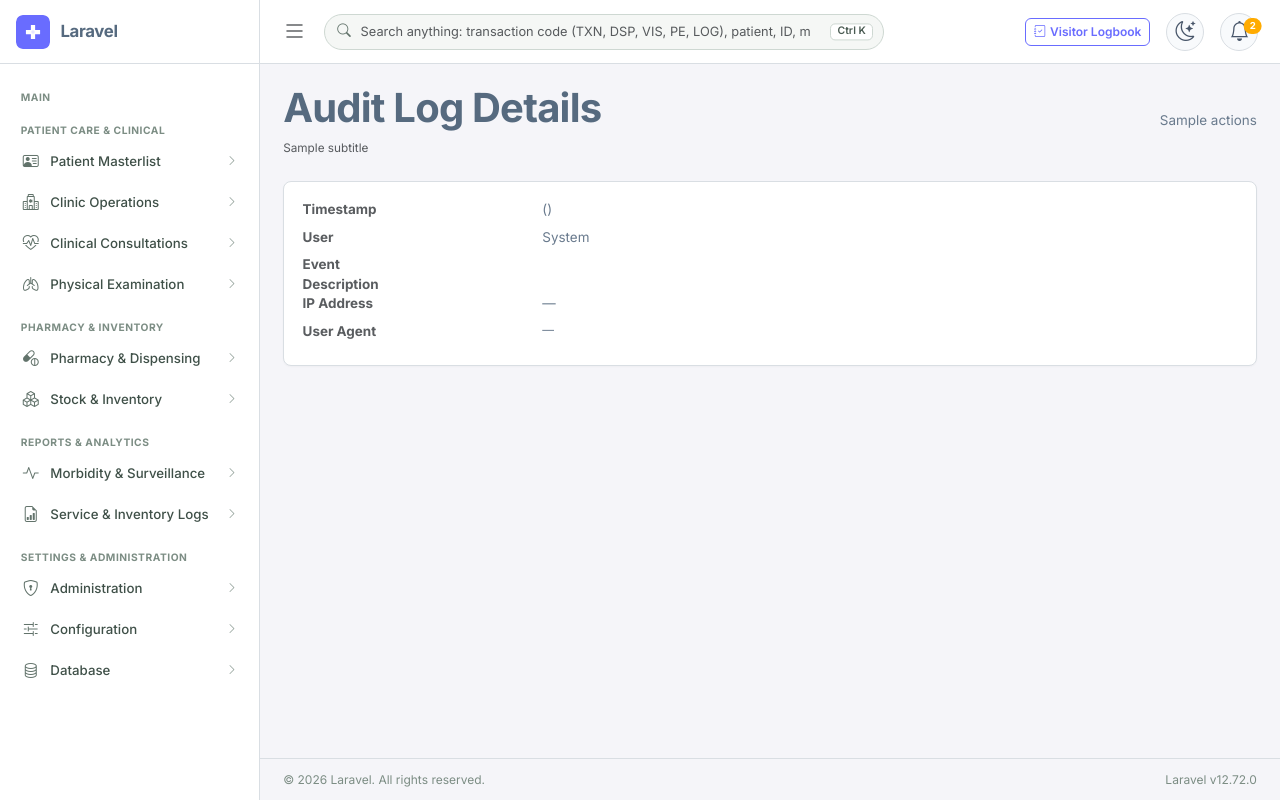
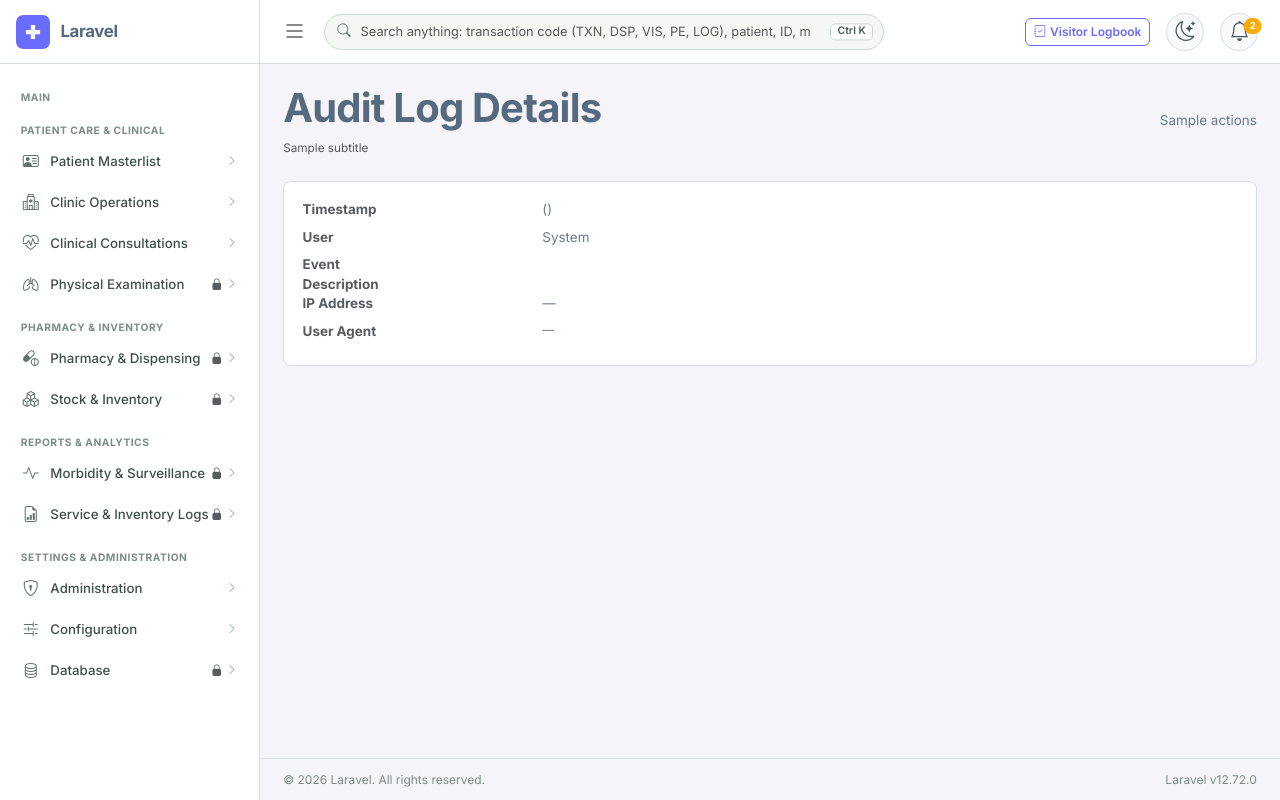
Before and after one commit to antoniojrpiloton-web/clinic-management, a Laravel app: template resources/views/audit-logs/show.blade.php in a window 1280 px wide. Run offline with Laravel 12, Linux system fonts and the light colour scheme; data comes from the database, SQL or seed files in the repository; the template is opened without the code that fills it: most values are stand-ins (such as "Sample title", 1, 10 or a date in 2020); style sheets or scripts are compiled from the project's sources; parts of the project's set-up code (start-up, migrations or seed data) failed here and were passed over; some libraries are stand-ins or nearby versions.

Commit message:
style: replace phase and sprint text badges with clean lock icons in sidebar

```diff
--- a/resources/views/components/sidebar.blade.php
+++ b/resources/views/components/sidebar.blade.php
@@ -170,6 +170,7 @@
             </ul>
         </div>
 
+        {{-- Physical Examination (Under Development) --}}
         <button
             type="button"
             @class(['nav-dropdown-toggle', 'active' => $peActive])
@@ -181,23 +182,29 @@
                 <i class="bi bi-lungs menu-icon"></i>
                 <span>Physical Examination</span>
             </div>
+            <div class="d-flex align-items-center gap-1">
+                <i class="bi bi-lock-fill text-muted" style="font-size: 0.72rem;" title="Under Development"></i>
                 <i class="bi bi-chevron-right menu-chevron"></i>
+            </div>
         </button>
         <div @class(['collapse', 'show' => $peActive]) id="submenu-pe">
             <ul class="sidebar-submenu">
                 <li>
-                    <a href="{{ route('physical-exam-schedules.index') }}" @class(['submenu-link', 'active' => request()->routeIs('physical-exam-schedules.*')])>
+                    <a href="{{ route('physical-exam-schedules.index') }}" @class(['submenu-link d-flex justify-content-between align-items-center', 'active' => request()->routeIs('physical-exam-schedules.*')])>
                         <span>PE Schedules &amp; Batches</span>
+                        <i class="bi bi-lock-fill text-muted" style="font-size: 0.65rem;"></i>
                     </a>
                 </li>
                 <li>
-                    <a href="{{ route('physical-examinations.index') }}" @class(['submenu-link', 'active' => request()->routeIs('physical-examinations.*')])>
+                    <a href="{{ route('physical-examinations.index') }}" @class(['submenu-link d-flex justify-content-between align-items-center', 'active' => request()->routeIs('physical-examinations.*')])>
                         <span>Physical Exam Registry</span>
+                        <i class="bi bi-lock-fill text-muted" style="font-size: 0.65rem;"></i>
                     </a>
                 </li>
                 <li>
-                    <a href="{{ route('clinicians.index') }}" @class(['submenu-link', 'active' => request()->routeIs('clinicians.*')])>
+                    <a href="{{ route('clinicians.index') }}" @class(['submenu-link d-flex justify-content-between align-items-center', 'active' => request()->routeIs('clinicians.*')])>
                         <span>Healthcare Providers</span>
+                        <i class="bi bi-lock-fill text-muted" style="font-size: 0.65rem;"></i>
                     </a>
                 </li>
             </ul>
@@ -205,6 +212,7 @@
 
         <div class="nav-heading">PHARMACY &amp; INVENTORY</div>
 
+        {{-- Pharmacy & Dispensing (Under Development) --}}
         <button
             type="button"
             @class(['nav-dropdown-toggle', 'active' => $dispensingActive])
@@ -216,28 +224,35 @@
                 <i class="bi bi-capsule-pill menu-icon"></i>
                 <span>Pharmacy &amp; Dispensing</span>
             </div>
+            <div class="d-flex align-items-center gap-1">
+                <i class="bi bi-lock-fill text-muted" style="font-size: 0.72rem;" title="Under Development"></i>
                 <i class="bi bi-chevron-right menu-chevron"></i>
+            </div>
         </button>
         <div @class(['collapse', 'show' => $dispensingActive]) id="submenu-pharmacy-dispensing">
             <ul class="sidebar-submenu">
                 <li>
-                    <a href="{{ route('inventory.dispensings.index') }}" @class(['submenu-link', 'active' => request()->routeIs('inventory.dispensings.*')])>
+                    <a href="{{ route('inventory.dispensings.index') }}" @class(['submenu-link d-flex justify-content-between align-items-center', 'active' => request()->routeIs('inventory.dispensings.*')])>
                         <span>Medicine Dispensing</span>
+                        <i class="bi bi-lock-fill text-muted" style="font-size: 0.65rem;"></i>
                     </a>
                 </li>
                 <li>
-                    <a href="{{ route('medicines.index') }}" @class(['submenu-link', 'active' => request()->routeIs('medicines.*')])>
+                    <a href="{{ route('medicines.index') }}" @class(['submenu-link d-flex justify-content-between align-items-center', 'active' => request()->routeIs('medicines.*')])>
                         <span>Medicine Masterlist</span>
+                        <i class="bi bi-lock-fill text-muted" style="font-size: 0.65rem;"></i>
                     </a>
                 </li>
                 <li>
-                    <a href="{{ route('medicine-categories.index') }}" @class(['submenu-link', 'active' => request()->routeIs('medicine-categories.*')])>
+                    <a href="{{ route('medicine-categories.index') }}" @class(['submenu-link d-flex justify-content-between align-items-center', 'active' => request()->routeIs('medicine-categories.*')])>
                         <span>Medicine Categories</span>
+                        <i class="bi bi-lock-fill text-muted" style="font-size: 0.65rem;"></i>
                     </a>
                 </li>
             </ul>
         </div>
 
+        {{-- Stock & Inventory (Under Development) --}}
         <button
             type="button"
             @class(['nav-dropdown-toggle', 'active' => $stockActive])
@@ -249,34 +264,43 @@
                 <i class="bi bi-boxes menu-icon"></i>
                 <span>Stock &amp; Inventory</span>
             </div>
+            <div class="d-flex align-items-center gap-1">
+                <i class="bi bi-lock-fill text-muted" style="font-size: 0.72rem;" title="Under Development"></i>
                 <i class="bi bi-chevron-right menu-chevron"></i>
+            </div>
         </button>
         <div @class(['collapse', 'show' => $stockActive]) id="submenu-pharmacy-stock">
             <ul class="sidebar-submenu">
                 <li>
-                    <a href="{{ route('inventory.stock-in') }}" @class(['submenu-link', 'active' => request()->routeIs('inventory.stock-in')])>
+                    <a href="{{ route('inventory.stock-in') }}" @class(['submenu-link d-flex justify-content-between align-items-center', 'active' => request()->routeIs('inventory.stock-in')])>
                         <span>Receive Stock (Stock-In)</span>
+                        <i class="bi bi-lock-fill text-muted" style="font-size: 0.65rem;"></i>
                     </a>
                 </li>
                 <li>
-                    <a href="{{ route('inventory.stock-out') }}" @class(['submenu-link', 'active' => request()->routeIs('inventory.stock-out')])>
+                    <a href="{{ route('inventory.stock-out') }}" @class(['submenu-link d-flex justify-content-between align-items-center', 'active' => request()->routeIs('inventory.stock-out')])>
                         <span>Deduct Stock (Stock-Out)</span>
+                        <i class="bi bi-lock-fill text-muted" style="font-size: 0.65rem;"></i>
                     </a>
                 </li>
                 <li>
-                    <a href="{{ route('inventory.expirations') }}" @class(['submenu-link', 'active' => request()->routeIs('inventory.expirations')])>
+                    <a href="{{ route('inventory.expirations') }}" @class(['submenu-link d-flex justify-content-between align-items-center', 'active' => request()->routeIs('inventory.expirations')])>
                         <span>Expiration Monitoring</span>
+                        <i class="bi bi-lock-fill text-muted" style="font-size: 0.65rem;"></i>
                     </a>
                 </li>
                 <li>
-                    <a href="{{ route('inventory.transactions') }}" @class(['submenu-link', 'active' => request()->routeIs('inventory.transactions')])>
+                    <a href="{{ route('inventory.transactions') }}" @class(['submenu-link d-flex justify-content-between align-items-center', 'active' => request()->routeIs('inventory.transactions')])>
                         <span>Transaction Ledger</span>
+                        <i class="bi bi-lock-fill text-muted" style="font-size: 0.65rem;"></i>
                     </a>
                 </li>
             </ul>
         </div>
 
         <div class="nav-heading">REPORTS &amp; ANALYTICS</div>
+
+        {{-- Morbidity Reports (Under Development) --}}
         <button
             type="button"
             @class(['nav-dropdown-toggle', 'active' => $morbidityReportsActive])
@@ -288,28 +312,35 @@
                 <i class="bi bi-activity menu-icon"></i>
                 <span>Morbidity &amp; Surveillance</span>
             </div>
+            <div class="d-flex align-items-center gap-1">
+                <i class="bi bi-lock-fill text-muted" style="font-size: 0.72rem;" title="Under Development"></i>
                 <i class="bi bi-chevron-right menu-chevron"></i>
+            </div>
         </button>
         <div @class(['collapse', 'show' => $morbidityReportsActive]) id="submenu-reports-morbidity">
             <ul class="sidebar-submenu">
                 <li>
-                    <a href="{{ route('reports.clinic.index') }}" @class(['submenu-link', 'active' => request()->routeIs('reports.clinic.index')])>
+                    <a href="{{ route('reports.clinic.index') }}" @class(['submenu-link d-flex justify-content-between align-items-center', 'active' => request()->routeIs('reports.clinic.index')])>
                         <span>Morbidity &amp; Utilization</span>
+                        <i class="bi bi-lock-fill text-muted" style="font-size: 0.65rem;"></i>
                     </a>
                 </li>
                 <li>
-                    <a href="{{ route('reports.clinic.communicable') }}" @class(['submenu-link', 'active' => request()->routeIs('reports.clinic.communicable')])>
+                    <a href="{{ route('reports.clinic.communicable') }}" @class(['submenu-link d-flex justify-content-between align-items-center', 'active' => request()->routeIs('reports.clinic.communicable')])>
                         <span>Communicable Diseases</span>
+                        <i class="bi bi-lock-fill text-muted" style="font-size: 0.65rem;"></i>
                     </a>
                 </li>
                 <li>
-                    <a href="{{ route('reports.clinic.non-communicable') }}" @class(['submenu-link', 'active' => request()->routeIs('reports.clinic.non-communicable')])>
+                    <a href="{{ route('reports.clinic.non-communicable') }}" @class(['submenu-link d-flex justify-content-between align-items-center', 'active' => request()->routeIs('reports.clinic.non-communicable')])>
                         <span>Non-Communicable Diseases</span>
+                        <i class="bi bi-lock-fill text-muted" style="font-size: 0.65rem;"></i>
                     </a>
                 </li>
             </ul>
         </div>
 
+        {{-- Service Reports (Under Development) --}}
         <button
             type="button"
             @class(['nav-dropdown-toggle', 'active' => $serviceReportsActive])
@@ -321,23 +352,29 @@
                 <i class="bi bi-file-earmark-bar-graph menu-icon"></i>
                 <span>Service &amp; Inventory Logs</span>
             </div>
+            <div class="d-flex align-items-center gap-1">
+                <i class="bi bi-lock-fill text-muted" style="font-size: 0.72rem;" title="Under Development"></i>
                 <i class="bi bi-chevron-right menu-chevron"></i>
+            </div>
         </button>
         <div @class(['collapse', 'show' => $serviceReportsActive]) id="submenu-reports-service">
             <ul class="sidebar-submenu">
                 <li>
-                    <a href="{{ route('reports.clinic.medical-dental') }}" @class(['submenu-link', 'active' => request()->routeIs('reports.clinic.medical-dental')])>
+                    <a href="{{ route('reports.clinic.medical-dental') }}" @class(['submenu-link d-flex justify-content-between align-items-center', 'active' => request()->routeIs('reports.clinic.medical-dental')])>
                         <span>Medical &amp; Dental Records</span>
+                        <i class="bi bi-lock-fill text-muted" style="font-size: 0.65rem;"></i>
                     </a>
                 </li>
                 <li>
-                    <a href="{{ route('reports.clinic.login-records') }}" @class(['submenu-link', 'active' => request()->routeIs('reports.clinic.login-records')])>
+                    <a href="{{ route('reports.clinic.login-records') }}" @class(['submenu-link d-flex justify-content-between align-items-center', 'active' => request()->routeIs('reports.clinic.login-records')])>
                         <span>Daily Log-In Records</span>
+                        <i class="bi bi-lock-fill text-muted" style="font-size: 0.65rem;"></i>
                     </a>
                 </li>
                 <li>
-                    <a href="{{ route('inventory.reports') }}" @class(['submenu-link', 'active' => request()->routeIs('inventory.reports')])>
+                    <a href="{{ route('inventory.reports') }}" @class(['submenu-link d-flex justify-content-between align-items-center', 'active' => request()->routeIs('inventory.reports')])>
                         <span>Inventory &amp; Stock Reports</span>
+                        <i class="bi bi-lock-fill text-muted" style="font-size: 0.65rem;"></i>
                     </a>
                 </li>
             </ul>
@@ -449,6 +486,7 @@
             </ul>
         </div>
 
+        {{-- Database Backups (Under Development) --}}
         <button
             type="button"
             @class(['nav-dropdown-toggle', 'active' => $dbActive])
@@ -460,13 +498,17 @@
                 <i class="bi bi-database menu-icon"></i>
                 <span>Database</span>
             </div>
+            <div class="d-flex align-items-center gap-1">
+                <i class="bi bi-lock-fill text-muted" style="font-size: 0.72rem;" title="Under Development"></i>
                 <i class="bi bi-chevron-right menu-chevron"></i>
+            </div>
         </button>
         <div @class(['collapse', 'show' => $dbActive]) id="submenu-db">
             <ul class="sidebar-submenu">
                 <li>
-                    <a href="{{ route('backups.index') }}" @class(['submenu-link', 'active' => request()->routeIs('backups.*')])>
+                    <a href="{{ route('backups.index') }}" @class(['submenu-link d-flex justify-content-between align-items-center', 'active' => request()->routeIs('backups.*')])>
                         <span>Backup Management</span>
+                        <i class="bi bi-lock-fill text-muted" style="font-size: 0.65rem;"></i>
                     </a>
                 </li>
             </ul>
```
Lines whose indentation alone changed are shown as unchanged.
